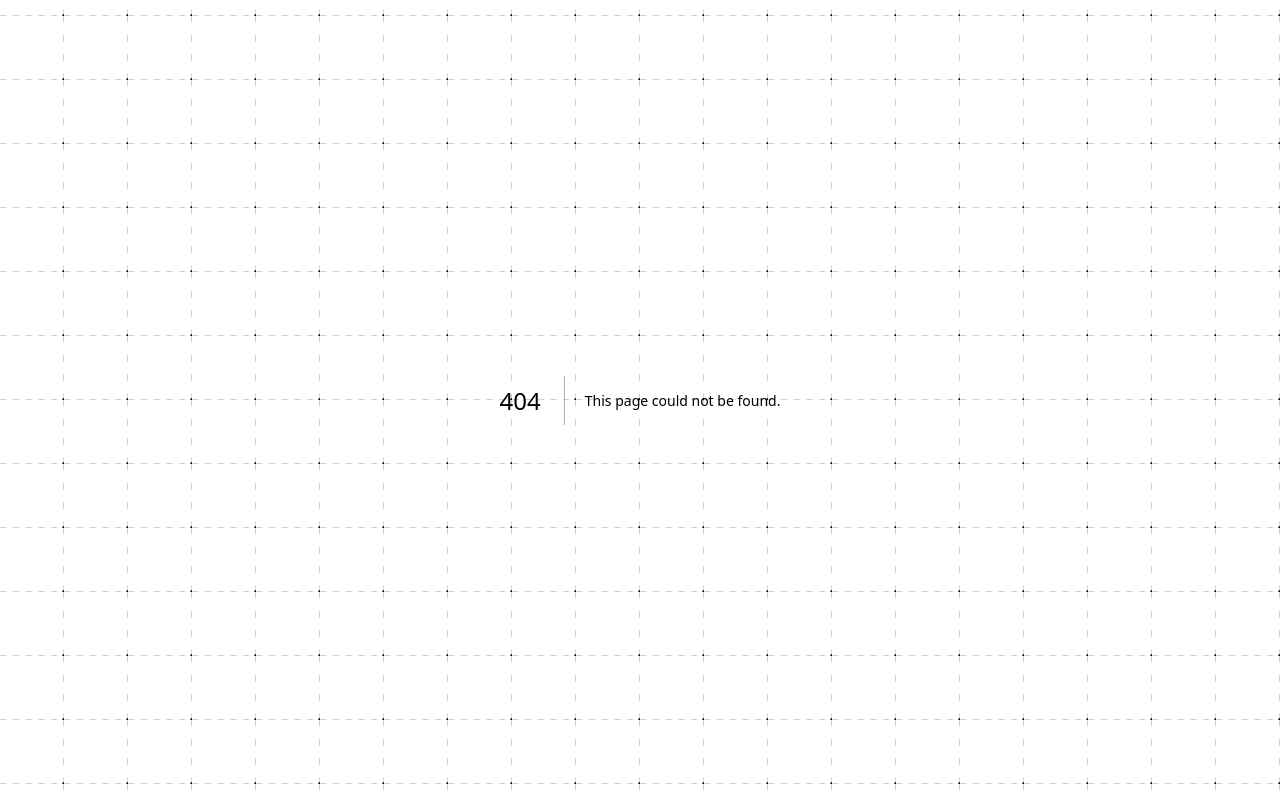
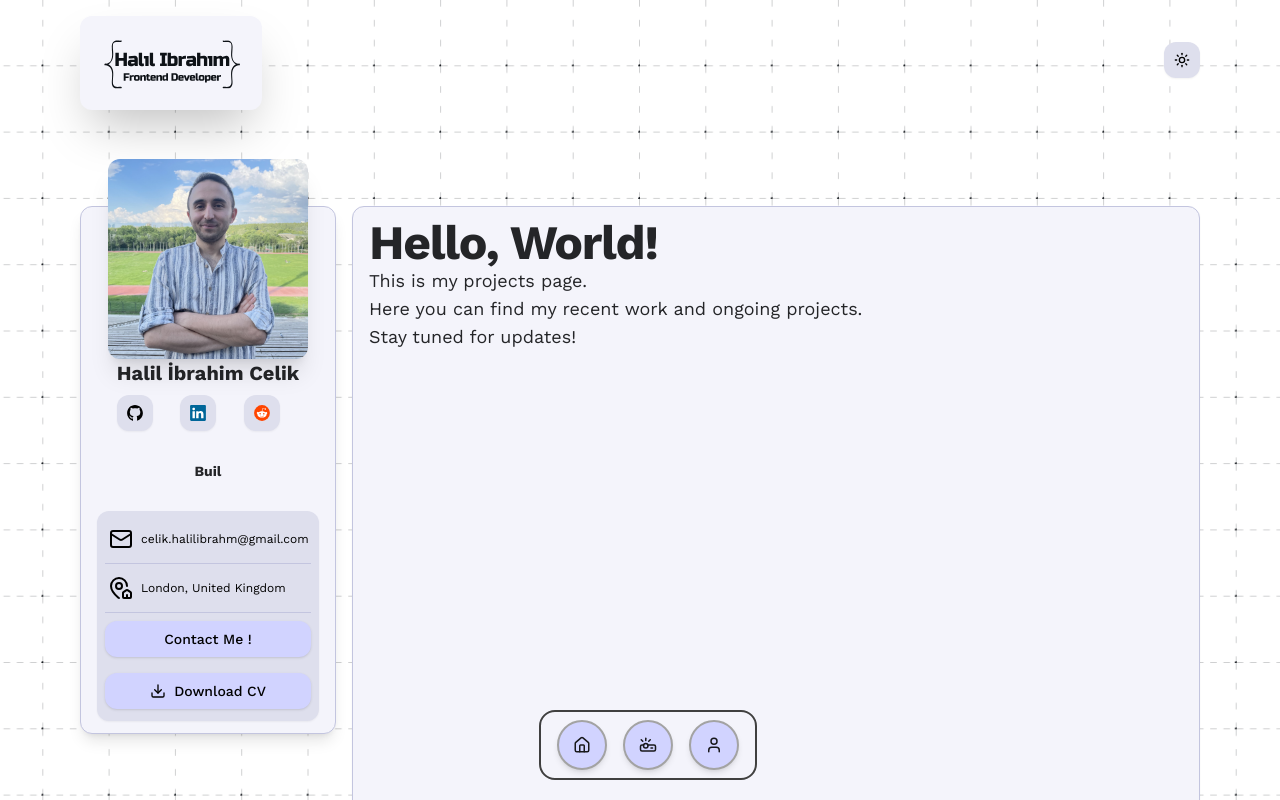
Before and after one commit to halilibrahimcelik/portfolio, a Next.js app: page /projects in a window 1280 px wide. Before the commit this address had no page. Shown: the top 800 px of the page. Built offline with nearby package versions, Linux system fonts and the light colour scheme.

Commit message:
feat: add Dock component for interactive navigation and create Contact and Projects pages

```diff
--- /dev/null
+++ b/src/app/(main)/contact-me/page.tsx
@@ -0,0 +1,18 @@
+import { Heading, Text } from '@/components/theme/typography';
+import { Metadata, NextPage } from 'next';
+
+export const metadata: Metadata = {
+  title: 'Halil | About Me',
+  description: 'Little bit about me.',
+};
+const ContactUsPage: NextPage = () => {
+  return (
+    <main>
+      <Heading variant='h1'>Hello, World!</Heading>
+      <Text>This is my contact us page.</Text>
+      <Text>Here you can learn more about me and my background.</Text>
+      <Text>Stay tuned for updates!</Text>
+    </main>
+  );
+};
+export default ContactUsPage;
--- a/src/app/(main)/layout.tsx
+++ b/src/app/(main)/layout.tsx
@@ -1,10 +1,30 @@
+import Dock from '@/components/Dock/Dock';
 import StickyHeader from '@/components/header/StickyHeader';
 import Logo from '@/components/icons/Logo';
 import ThemeToggle from '@/components/ThemeToggle';
 import { Card } from '@/components/ui/card';
 import Container from '@/components/ui/Container';
+import { HomeIcon, ProjectorIcon, UserIcon } from 'lucide-react';
 
 const MainLayout = ({ children }: { children: React.ReactNode }) => {
+  const items = [
+    {
+      icon: <HomeIcon size={18} />,
+      label: 'Home',
+      href: '/',
+    },
+    {
+      icon: <ProjectorIcon size={18} />,
+      label: 'Projects',
+      href: '/projects',
+    },
+    {
+      icon: <UserIcon size={18} />,
+      label: 'Contact Us',
+      href: '/contact-me',
+    },
+  ];
+
   return (
     <Container>
       <div className='flex justify-between items-center py-4'>
@@ -18,6 +38,7 @@ const MainLayout = ({ children }: { children: React.ReactNode }) => {
         <Card asChild className='flex-grow '>
           <main>{children}</main>
         </Card>
+        <Dock items={items} />
       </div>
     </Container>
   );
--- /dev/null
+++ b/src/app/(main)/projects/page.tsx
@@ -0,0 +1,18 @@
+import { Heading, Text } from '@/components/theme/typography';
+import { Metadata, NextPage } from 'next';
+
+export const metadata: Metadata = {
+  title: 'Halil | Frontend Developer',
+  description: 'Welcome to my projects page.',
+};
+const ProjectsPage: NextPage = () => {
+  return (
+    <main>
+      <Heading variant='h1'>Hello, World!</Heading>
+      <Text>This is my projects page.</Text>
+      <Text>Here you can find my recent work and ongoing projects.</Text>
+      <Text>Stay tuned for updates!</Text>
+    </main>
+  );
+};
+export default ProjectsPage;
--- /dev/null
+++ b/src/components/Dock/Dock.tsx
@@ -0,0 +1,215 @@
+/* eslint-disable @typescript-eslint/ban-ts-comment */
+'use client';
+
+import {
+  motion,
+  MotionValue,
+  useMotionValue,
+  useSpring,
+  useTransform,
+  type SpringOptions,
+  AnimatePresence,
+} from 'framer-motion';
+import Link from 'next/link';
+import React, {
+  Children,
+  cloneElement,
+  useEffect,
+  useMemo,
+  useRef,
+  useState,
+} from 'react';
+
+export type DockItemData = {
+  icon: React.ReactNode;
+  label: React.ReactNode;
+  href: string;
+  className?: string;
+};
+
+export type DockProps = {
+  items: DockItemData[];
+  className?: string;
+  distance?: number;
+  panelHeight?: number;
+  baseItemSize?: number;
+  dockHeight?: number;
+  magnification?: number;
+  spring?: SpringOptions;
+};
+
+type DockItemProps = {
+  className?: string;
+  children: React.ReactNode;
+  href: string;
+  onClick?: () => void;
+  mouseX: MotionValue;
+  spring: SpringOptions;
+
+  distance: number;
+  baseItemSize: number;
+  magnification: number;
+};
+const MotionLink = motion(Link);
+function DockItem({
+  children,
+  className = '',
+  onClick,
+  href,
+  mouseX,
+  spring,
+  distance,
+  magnification,
+  baseItemSize,
+}: DockItemProps) {
+  const ref = useRef<HTMLAnchorElement>(null);
+  const ishovered = useMotionValue(0);
+
+  const mouseDistance = useTransform(mouseX, (val) => {
+    const rect = ref.current?.getBoundingClientRect() ?? {
+      x: 0,
+      width: baseItemSize,
+    };
+    return val - rect.x - baseItemSize / 2;
+  });
+
+  const targetSize = useTransform(
+    mouseDistance,
+    [-distance, 0, distance],
+    [baseItemSize, magnification, baseItemSize]
+  );
+  const size = useSpring(targetSize, spring);
+
+  return (
+    <MotionLink
+      href={href}
+      ref={ref}
+      style={{
+        width: size,
+        height: size,
+      }}
+      onHoverStart={() => ishovered.set(1)}
+      onHoverEnd={() => ishovered.set(0)}
+      onFocus={() => ishovered.set(1)}
+      onBlur={() => ishovered.set(0)}
+      onClick={onClick}
+      className={`relative inline-flex items-center justify-center rounded-full dark:bg-secondary bg-primary  border-neutral-400 border-2 shadow-md ${className}`}
+      tabIndex={0}
+    >
+      {Children.map(children, (child) =>
+        cloneElement(
+          child as React.ReactElement<{ ishovered?: MotionValue<number> }>,
+          { ishovered }
+        )
+      )}
+    </MotionLink>
+  );
+}
+
+type DockLabelProps = {
+  className?: string;
+  children: React.ReactNode;
+};
+
+function DockLabel({ children, className = '', ...rest }: DockLabelProps) {
+  const { ishovered } = rest as { ishovered: MotionValue<number> };
+  const [isVisible, setIsVisible] = useState(false);
+
+  useEffect(() => {
+    const unsubscribe = ishovered.on('change', (latest) => {
+      setIsVisible(latest === 1);
+    });
+    return () => unsubscribe();
+  }, [ishovered]);
+
+  return (
+    <AnimatePresence>
+      {isVisible && (
+        <motion.div
+          initial={{ opacity: 0, y: 0 }}
+          animate={{ opacity: 1, y: -10 }}
+          exit={{ opacity: 0, y: 0 }}
+          transition={{ duration: 0.2 }}
+          className={`${className} absolute -top-6 left-1/2 w-fit whitespace-pre rounded-md border border-neutral-700 bg-[#060606] px-2 py-0.5 text-xs text-white`}
+          role='tooltip'
+          style={{ x: '-50%' }}
+        >
+          {children}
+        </motion.div>
+      )}
+    </AnimatePresence>
+  );
+}
+
+type DockIconProps = {
+  className?: string;
+  children: React.ReactNode;
+};
+
+function DockIcon({ children, className = '' }: DockIconProps) {
+  return (
+    <div className={`flex items-center justify-center ${className}`}>
+      {children}
+    </div>
+  );
+}
+
+export default function Dock({
+  items,
+  className = '',
+  spring = { mass: 0.3, stiffness: 150, damping: 12, bounce: 0.5, velocity: 1 },
+  magnification = 70,
+  distance = 200,
+  panelHeight = 70,
+  dockHeight = 506,
+  baseItemSize = 50,
+}: DockProps) {
+  const mouseX = useMotionValue(Infinity);
+  const ishovered = useMotionValue(0);
+
+  const maxHeight = useMemo(
+    () => Math.max(dockHeight, magnification + magnification / 2 + 4),
+    [dockHeight, magnification]
+  );
+  const heightRow = useTransform(ishovered, [0, 1], [panelHeight, maxHeight]);
+  const height = useSpring(heightRow, spring);
+
+  return (
+    <motion.div
+      style={{ height, scrollbarWidth: 'none' }}
+      className='mx-2 flex max-w-full items-center fixed bottom-3 left-1/2 bg-blend-multiply transform -translate-x-1/2'
+    >
+      <motion.div
+        onMouseMove={({ pageX }) => {
+          ishovered.set(1);
+          mouseX.set(pageX);
+        }}
+        onMouseLeave={() => {
+          ishovered.set(0);
+          mouseX.set(Infinity);
+        }}
+        className={`${className} absolute bottom-2 left-1/2 transform -translate-x-1/2 flex items-end w-fit gap-4 rounded-2xl border-neutral-700 border-2 pb-2 px-4`}
+        style={{ height: panelHeight }}
+        role='toolbar'
+        aria-label='Application dock'
+      >
+        {items.map((item, index) => (
+          <DockItem
+            href={item.href}
+            key={index}
+            className={item.className}
+            mouseX={mouseX}
+            spring={spring}
+            distance={distance}
+            magnification={magnification}
+            baseItemSize={baseItemSize}
+          >
+            <DockIcon>{item.icon}</DockIcon>
+
+            <DockLabel>{item.label}</DockLabel>
+          </DockItem>
+        ))}
+      </motion.div>
+    </motion.div>
+  );
+}
```
Also changed, not shown: 1 other file (tests, documents, lock files or other folders).
